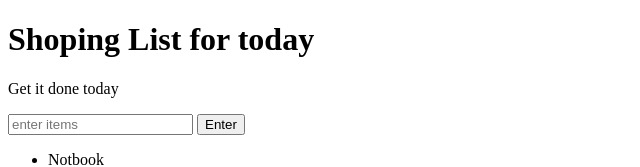
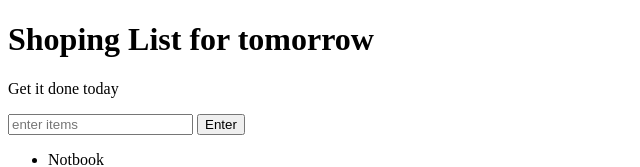
Before and after one commit to Pixass/background-generator, a plain HTML site: page index.html in a window 1280 px wide. Shown: the top 167 px of the page, without its empty margins (0-640 px from the left). Drawn offline with Linux system fonts and the light colour scheme.

Commit message:
New Branch

```diff
--- a/index.html
+++ b/index.html
@@ -5,7 +5,7 @@
 	<link rel="stylesheet" type="text/css" href="style.css">
 </head>
 <body>
-	<h1>Shoping List for today</h1>
+	<h1>Shoping List for tomorrow</h1>
 	<p id="first">Get it done today</p>
 	<input id="userinput" type="text" placeholder="enter items">
 	<button id="enter">Enter</button>
```
